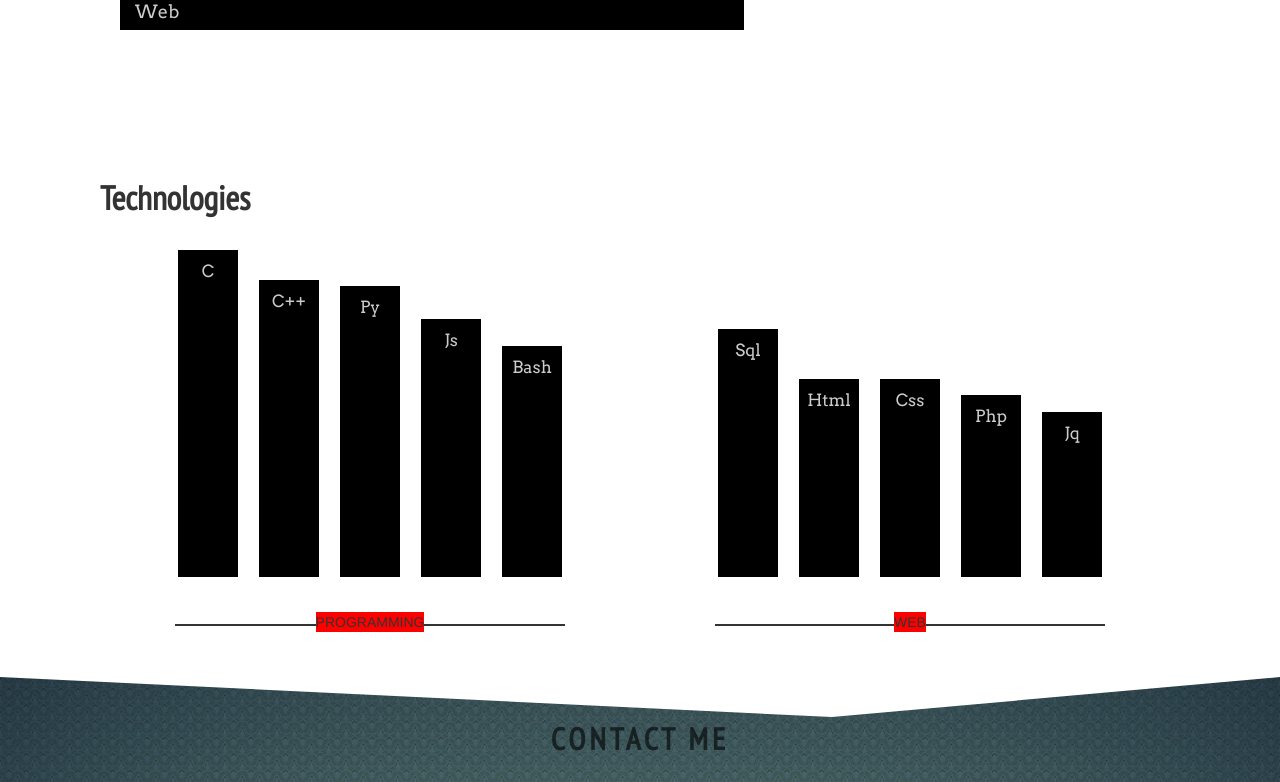
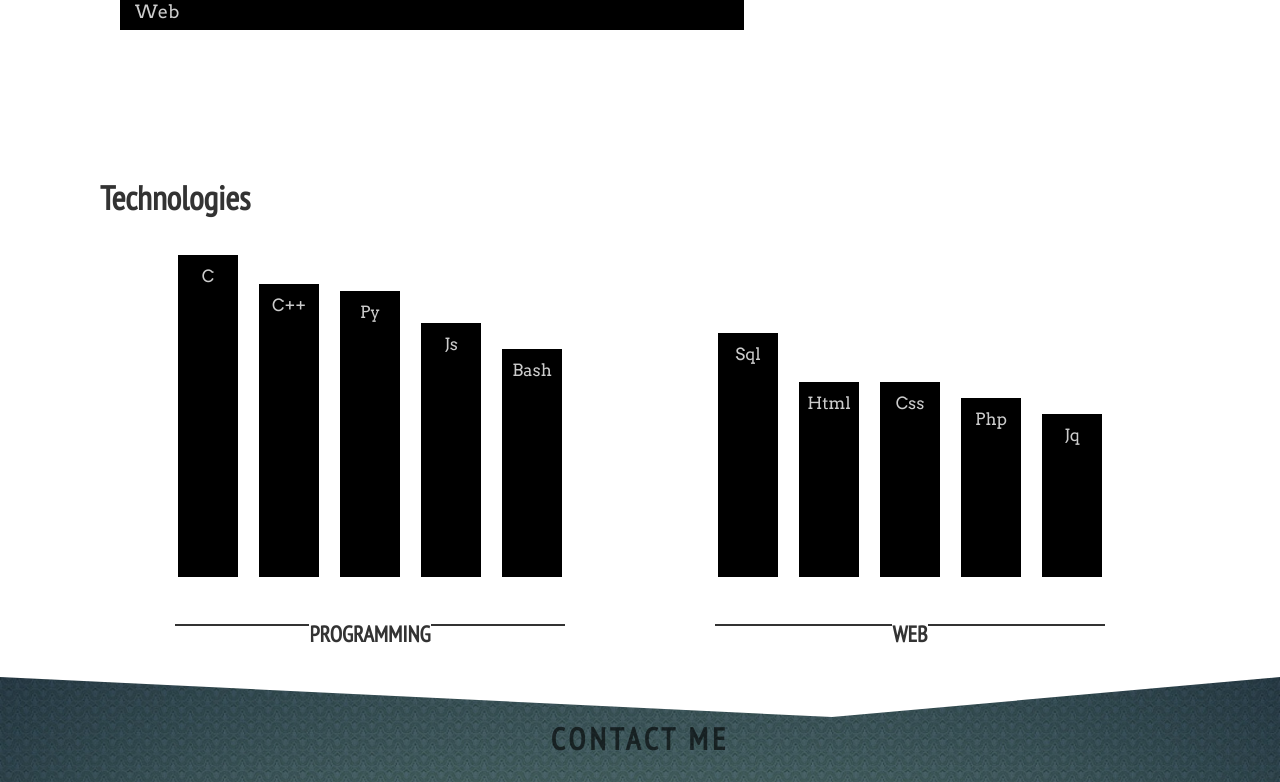
Before and after one commit to bsautron/bsautron.github.io, a Node server app: page / in a window 1280 px wide. Shown: the part 3536-4318 px from the top of the page. Run offline with Node 20, Linux system fonts and the light colour scheme; some web fonts are replaced.

Commit message:
seihrgserg

```diff
--- a/public/sections/skills/skills.js
+++ b/public/sections/skills/skills.js
@@ -56,8 +56,7 @@
 		cate[y]["element"].setAttribute("class", "cate");
 		cate[y]["element"].innerHTML = "<div class=\"cate-name\">" +
 											"<div class=\"cate-border\"></div>" +
-											"<div class=cate-write>" + category[key] + "</div>" +
-											"<div class=\"cate-border\"></div>" +
+											"<div class=cate-write><div class='cate-write-in'>" + category[key] + "</div></div>" +
 										"</div>";
 		cate[y]["cont-techno"].setAttribute("class", "cont-tk");
 		y++;
--- a/public/sections/skills/style-skills.css
+++ b/public/sections/skills/style-skills.css
@@ -109,30 +109,35 @@
 	position: relative;
 	top: 110%;
 	width: 100%;
-	display: flex;
-	justify-content: space-around;
+	height: 25px;
+	/*display: flex;*/
+	/*justify-content: space-between;*/
 	text-transform: uppercase;
 }
 
 #s-skills .cate-write {
-	/*position: relative;*/
-	/*font-family: 'PT Sans Narrow', sans-serif;*/
-	/*font-weight: bold;*/
-	/*font-size: 1.6em;*/
-	/*padding-left: 10px;*/
-	/*padding-right: 10px;*/
-	background: red;
-	/*min-width: 1px;*/
+	position: relative;
+	display: flex;
+	justify-content:center;
+	top: -75%;
+	font-family: 'PT Sans Narrow', sans-serif;
+	font-weight: bold;
+	font-size: 1.6em;
+	/*background: blue;*/
+	min-width: 1px;
+	/*background: red;*/
+}
+
+#s-skills .cate-write-in {
+	background: white;
 }
 
 #s-skills .cate-border {
 	position: relative;
+	top: 50%;
+	/*background: blue;*/
 	width: 100%;
+	height: 100%;
 	border-top: 2px solid #333;
-	top: 12px;
+	/*top: 12px;*/
 }
-
-#s-skills .plus {
-	position: absolute;
-	top: 100%;
-}
```
